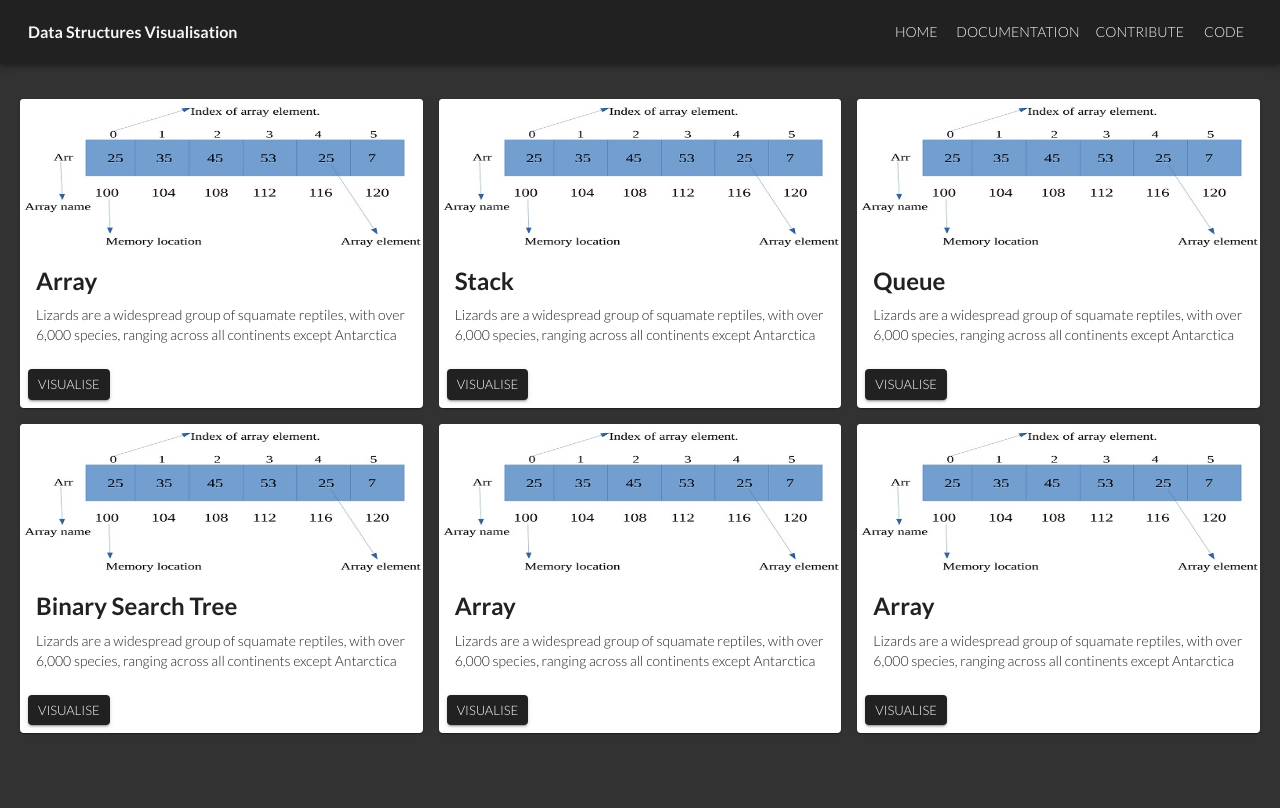
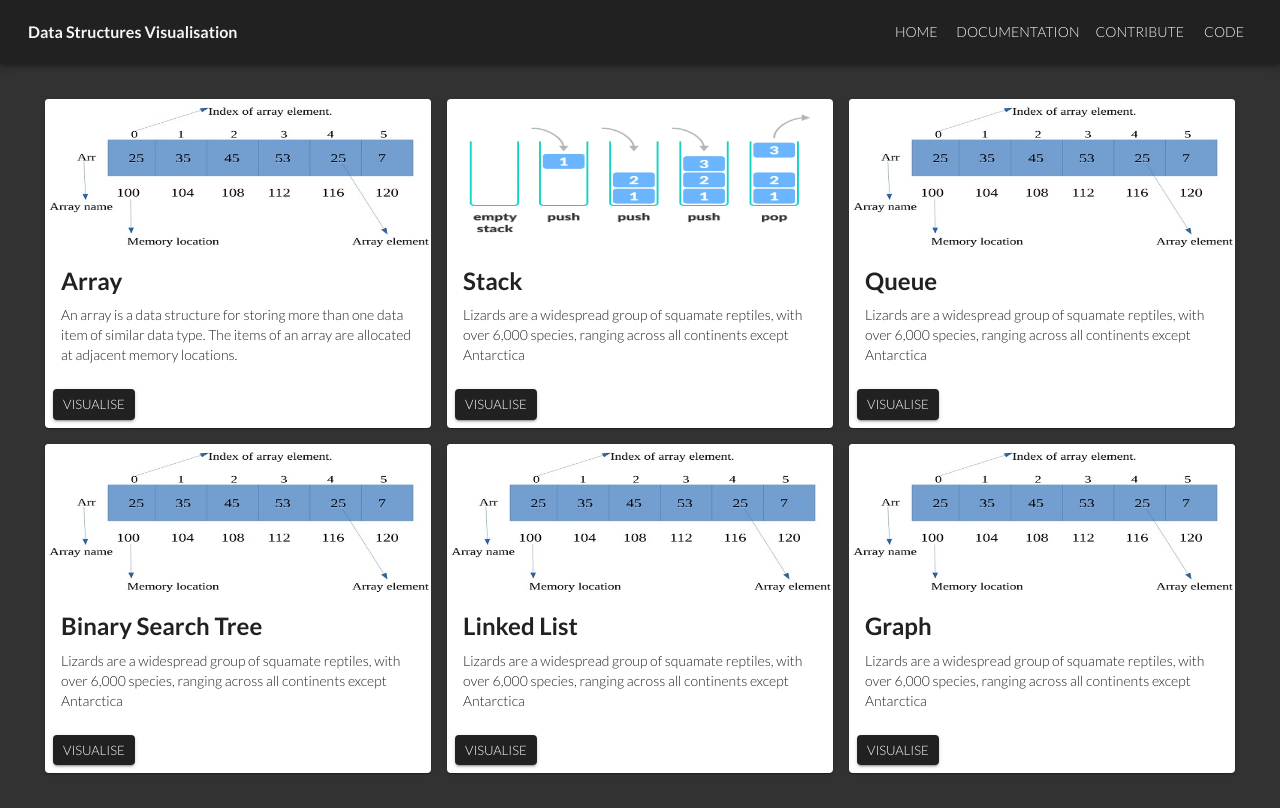
Before and after one commit to Narik118/DS-Visualisation, a React (Create React App) app in the folder dsvisual/: page / in a window 1280 px wide. Built offline with nearby package versions, Linux system fonts and the light colour scheme.

Commit message:
minor changes in LandingPage

```diff
--- a/dsvisual/public/index.html
+++ b/dsvisual/public/index.html
@@ -29,7 +29,7 @@
       work correctly both with client-side routing and a non-root public URL.
       Learn how to configure a non-root public URL by running `npm run build`.
     -->
-    <title>React App</title>
+    <title>Visualise</title>
   </head>
   <body>
     <noscript>You need to enable JavaScript to run this app.</noscript>
--- a/dsvisual/src/App.js
+++ b/dsvisual/src/App.js
@@ -17,7 +17,7 @@ function App() {
       <Route path='/' element={<LandingPage/>}> </Route>
       <Route path='Stack' element={<Stack/>}></Route>
       <Route path='Array' element={<Array/>}></Route>
-      <Route path='BFS' element={<BFS/>}></Route>
+      <Route path='BST' element={<BFS/>}></Route>
       </Routes>
     </div>
     </Router>
--- /dev/null
+++ b/dsvisual/src/components/Alert.js
@@ -0,0 +1,37 @@
+import { Alert, Button, Snackbar } from '@mui/material';
+import React, { useEffect, useState } from 'react'
+
+const AlertNotify = (props)=>{
+
+    useEffect((e)=>{
+        setOpen(props.obj.open)
+    },[])
+
+    const [open, setOpen] = useState(false);
+
+
+    const handleClose = (event, reason) => {
+        if (reason === 'clickaway') {
+        return;
+        }
+
+        setOpen(false);
+    };
+
+    const justlog=()=>{
+        console.log(props)
+        console.log(open)
+    }
+    return(
+        <div>
+        <Snackbar open={open} autoHideDuration={6000} onClose={handleClose}>
+        <Alert onClose={handleClose} severity={props.obj.alertLevel} sx={{ width: '100%' }}>
+          {props.obj.alertMess}
+        </Alert>
+      </Snackbar>
+      <Button onClick={justlog}>click me</Button>
+          </div>
+    )
+}
+
+export default AlertNotify;
--- a/dsvisual/src/components/LandingPage.js
+++ b/dsvisual/src/components/LandingPage.js
@@ -3,7 +3,7 @@ import React from 'react'
 import arr from '../images/arrayDS.jpg'
 import { createMuiTheme, ThemeProvider } from '@mui/material';
 import '../styles.css'
-
+import stackImg from '../images/stackImg.jpg'
 const LandingPage = ()=>{
 
     const theme =  createMuiTheme({
@@ -46,9 +46,9 @@ const LandingPage = ()=>{
                     <Typography gutterBottom variant="h5" id="boldText" component="div">
                     Array
                     </Typography>
-                    <Typography variant="body2" >
-                    Lizards are a widespread group of squamate reptiles, with over 6,000
-                    species, ranging across all continents except Antarctica
+                    <Typography variant="body2"  id="lightBlodText">
+                    An array is a data structure for storing more than one data item of similar data type.
+                    The items of an array are allocated at adjacent memory locations.
                     </Typography>
                 </CardContent>
                 <CardActions>
@@ -60,10 +60,10 @@ const LandingPage = ()=>{
 
             <Grid item xs={12} sm={4} md={4}>
                  <Card >
-                <CardMedia sx={{ maxWidth: 345 }}
+                <CardMedia
                     component="img"
                     height="150"
-                    image={arr}
+                    image={stackImg}
                     alt="array imgage"
                     sx={{
                         objectFit:'fill'
@@ -79,7 +79,7 @@ const LandingPage = ()=>{
                     </Typography>
                 </CardContent>
                 <CardActions>
-                    <Button href='Array' variant='contained' id="lighBoldText" size="small">Visualise</Button>
+                    <Button href='Stack' variant='contained' id="lighBoldText" size="small">Visualise</Button>
                 </CardActions>
                 </Card>
             </Grid>
@@ -87,7 +87,7 @@ const LandingPage = ()=>{
 
             <Grid item xs={12} sm={4} md={4}>
                  <Card >
-                <CardMedia sx={{ maxWidth: 345 }}
+                <CardMedia
                     component="img"
                     height="150"
                     image={arr}
@@ -106,7 +106,7 @@ const LandingPage = ()=>{
                     </Typography>
                 </CardContent>
                 <CardActions>
-                    <Button href='Array' variant='contained' id="lighBoldText" size="small">Visualise</Button>
+                    <Button href='/' variant='contained' id="lighBoldText" size="small">Visualise</Button>
                 </CardActions>
                 </Card>
             </Grid>
@@ -114,7 +114,7 @@ const LandingPage = ()=>{
 
             <Grid item xs={12} sm={4} md={4}>
                  <Card >
-                <CardMedia sx={{ maxWidth: 345 }}
+                <CardMedia
                     component="img"
                     height="150"
                     image={arr}
@@ -133,7 +133,7 @@ const LandingPage = ()=>{
                     </Typography>
                 </CardContent>
                 <CardActions>
-                    <Button href='Array' variant='contained' id="lighBoldText" size="small">Visualise</Button>
+                    <Button href='BST' variant='contained' id="lighBoldText" size="small">Visualise</Button>
                 </CardActions>
                 </Card>
             </Grid>
@@ -141,7 +141,7 @@ const LandingPage = ()=>{
 
             <Grid item xs={12} sm={4} md={4}>
                  <Card >
-                <CardMedia sx={{ maxWidth: 345 }}
+                <CardMedia
                     component="img"
                     height="150"
                     image={arr}
@@ -152,7 +152,7 @@ const LandingPage = ()=>{
                 />
                 <CardContent>
                     <Typography gutterBottom variant="h5" id="boldText" component="div">
-                    Array
+                    Linked List
                     </Typography>
                     <Typography variant="body2" >
                     Lizards are a widespread group of squamate reptiles, with over 6,000
@@ -160,7 +160,7 @@ const LandingPage = ()=>{
                     </Typography>
                 </CardContent>
                 <CardActions>
-                    <Button href='Array'  variant='contained' id="lighBoldText" size="small">Visualise</Button>
+                    <Button href='/'  variant='contained' id="lighBoldText" size="small">Visualise</Button>
                 </CardActions>
                 </Card>
             </Grid>
@@ -168,7 +168,7 @@ const LandingPage = ()=>{
 
             <Grid item xs={12} sm={4} md={4}>
                 <Card >
-                <CardMedia sx={{ maxWidth: 345 }}
+                <CardMedia
                     component="img"
                     height="150"
                     image={arr}
@@ -179,7 +179,7 @@ const LandingPage = ()=>{
                 />
                 <CardContent>
                     <Typography gutterBottom variant="h5" id="boldText" component="div">
-                    Array
+                    Graph
                     </Typography>
                     <Typography variant="body2" >
                     Lizards are a widespread group of squamate reptiles, with over 6,000
@@ -187,7 +187,7 @@ const LandingPage = ()=>{
                     </Typography>
                 </CardContent>
                 <CardActions>
-                    <Button href='Array' variant='contained' id="lighBoldText" size="small">Visualise</Button>
+                    <Button href='/' variant='contained' id="lighBoldText" size="small">Visualise</Button>
                 </CardActions>
                 </Card>
             </Grid>
--- a/dsvisual/src/styles.css
+++ b/dsvisual/src/styles.css
@@ -40,7 +40,7 @@ body{
     font-weight:400
 }
 #landingGrid{
-    padding: 35px 20px
+    padding: 35px 45px
 }
 .buttonSize{
     width: 5%;
```
Also changed, not shown: dsvisual/src/components/Array.js (+47 -14 lines), dsvisual/src/images/stackImg.jpg (added).
